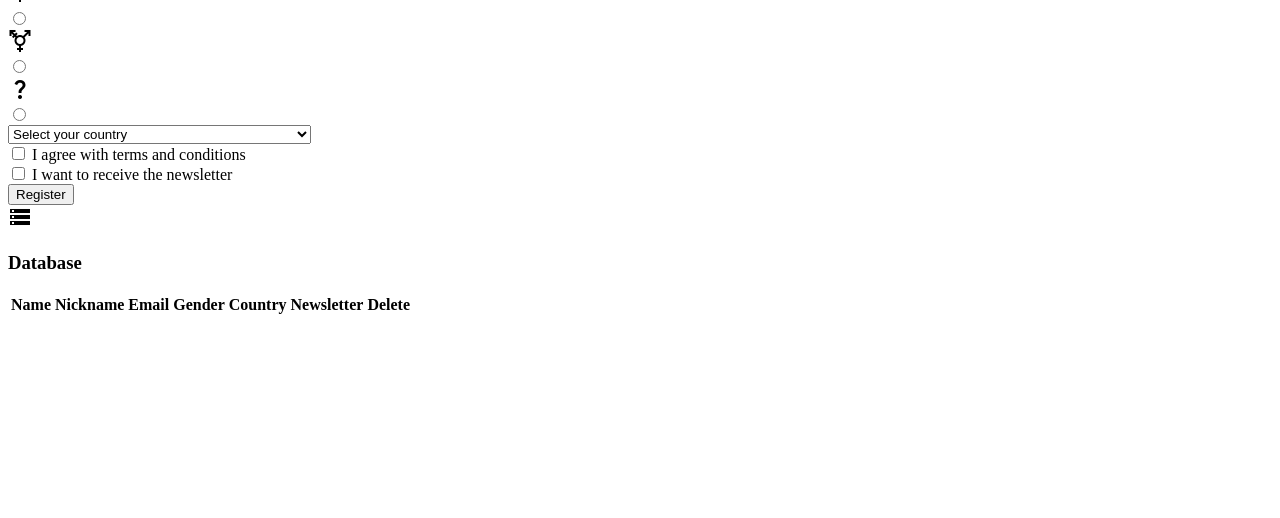
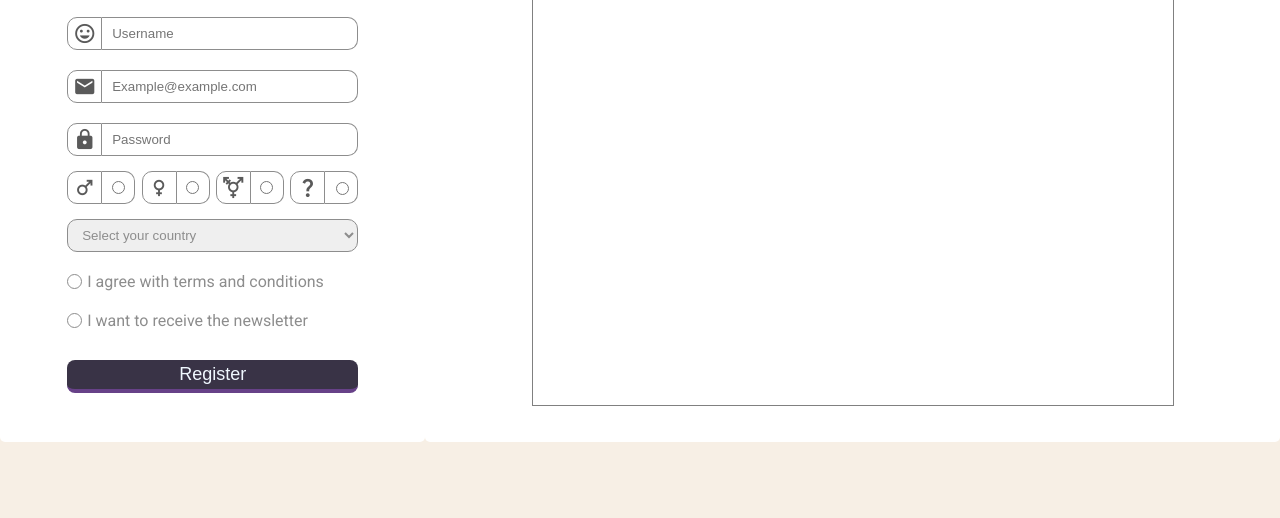
Before and after one commit to arthurscutari/RegistrationForm, a plain HTML site: page index.html in a window 1280 px wide. Shown: the part 282-800 px from the top of the page. Drawn offline with Linux system fonts and the light colour scheme; files that its build step writes are made by us from their sources; the site is published under a folder, as on GitHub Pages, so addresses that start at the root find nothing.

Commit message:
Readjust file links

```diff
--- a/index.html
+++ b/index.html
@@ -9,7 +9,7 @@
       href="https://fonts.googleapis.com/icon?family=Material+Icons"
       rel="stylesheet"
     />
-    <link rel="stylesheet" href="../CSS/index.css" />
+    <link rel="stylesheet" href="index.css" />
     <link rel="preconnect" href="https://fonts.googleapis.com" />
     <link rel="preconnect" href="https://fonts.gstatic.com" crossorigin />
     <link
@@ -404,6 +404,6 @@
           </div>
     </dialog>
     </section>
-    <script src="/JS/index.js"></script>
+    <script src="index.js"></script>
   </body>
 </html>
```
